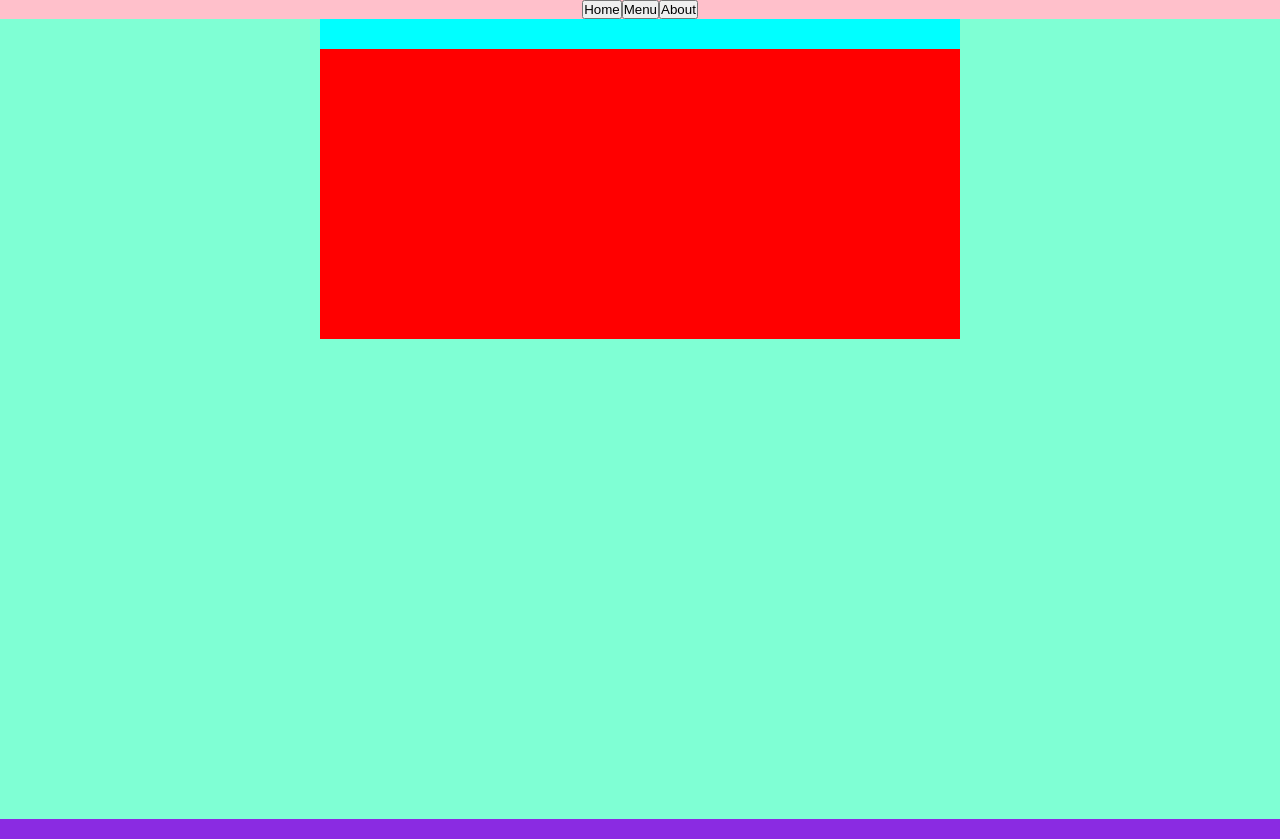
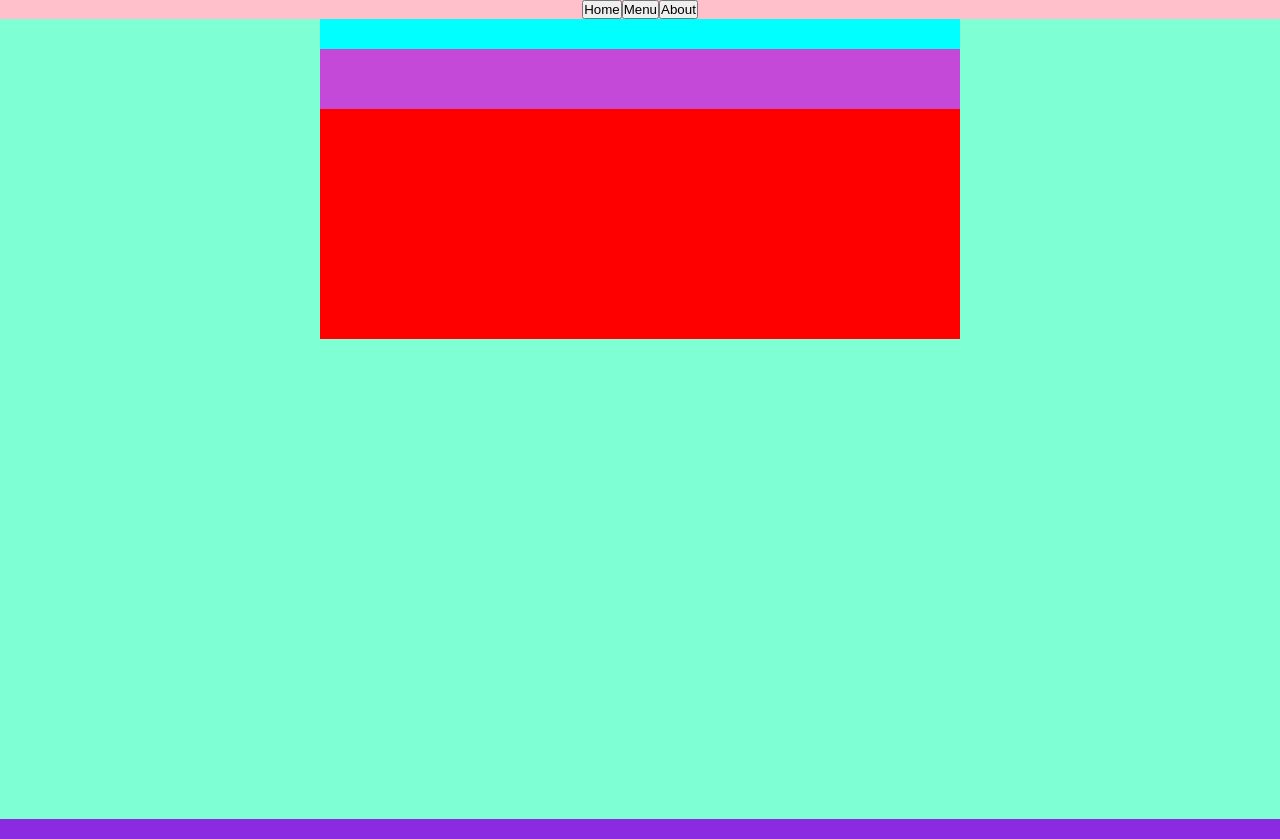
Before and after one commit to wafanakha/resto-page, a website built with webpack: page dist/index.html in a window 1280 px wide. Built offline with nearby package versions, Linux system fonts and the light colour scheme.

Commit message:
add info container

```diff
--- a/src/home.js
+++ b/src/home.js
@@ -3,5 +3,9 @@ export const home = () => {
   title.classList.add("title");
   const menu = document.querySelector(".menu");
 
+  const info = document.createElement("div");
+  info.classList.add("info");
+
   menu.appendChild(title);
+  menu.appendChild(info);
 };
--- a/src/style.css
+++ b/src/style.css
@@ -27,6 +27,10 @@ header {
   height: 30px;
   background-color: aqua;
 }
+.info {
+  height: 60px;
+  background-color: rgb(197, 73, 216);
+}
 footer {
   background-color: blueviolet;
   height: 20px;
```
Also changed, not shown: dist/bundle.js, 1 other file.
